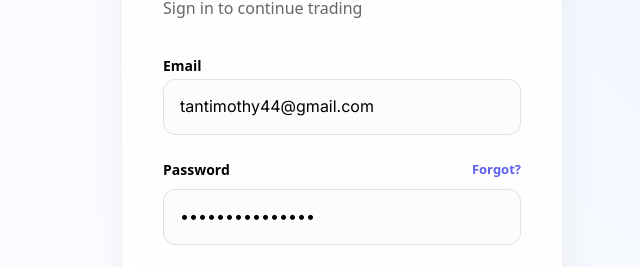
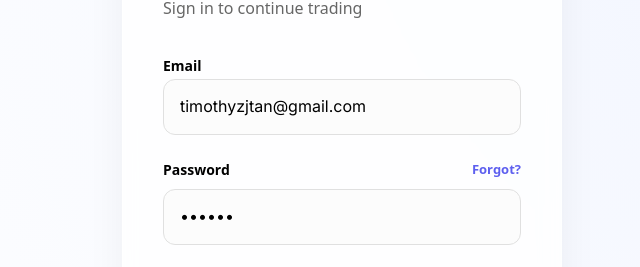
Before and after one commit to dracoRee/unboxd, an Angular app in the folder unboxed-web-app/: page /login in a window 1280 px wide. Shown: the part 273-540 px from the top of the page, without its empty margins (298-938 px from the left). Built offline with nearby package versions, Linux system fonts and the light colour scheme; no server answers; the database is empty.

Commit message:
hardcoding login for now

```diff
--- a/unboxed-web-app/src/app/pages/login/login.component.ts
+++ b/unboxed-web-app/src/app/pages/login/login.component.ts
@@ -12,8 +12,8 @@ import { AuthService } from '../../services/auth.service';
   styleUrls: ['./login.component.css']
 })
 export class LoginComponent {
-  email = 'tantimothy44@gmail.com';
-  password = 'Kawhiisthgoat2!';
+  email = 'timothyzjtan@gmail.com';
+  password = '123123';
   error = signal('');
   loading = signal(false);
 
```
